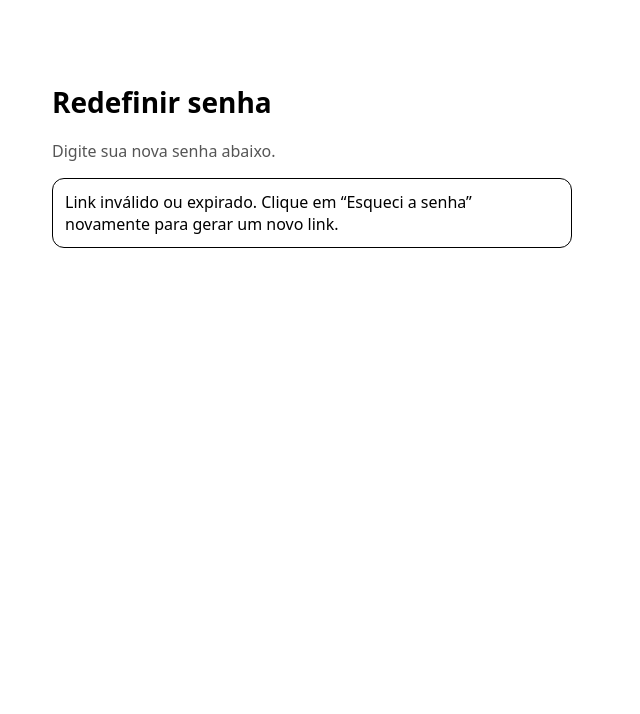
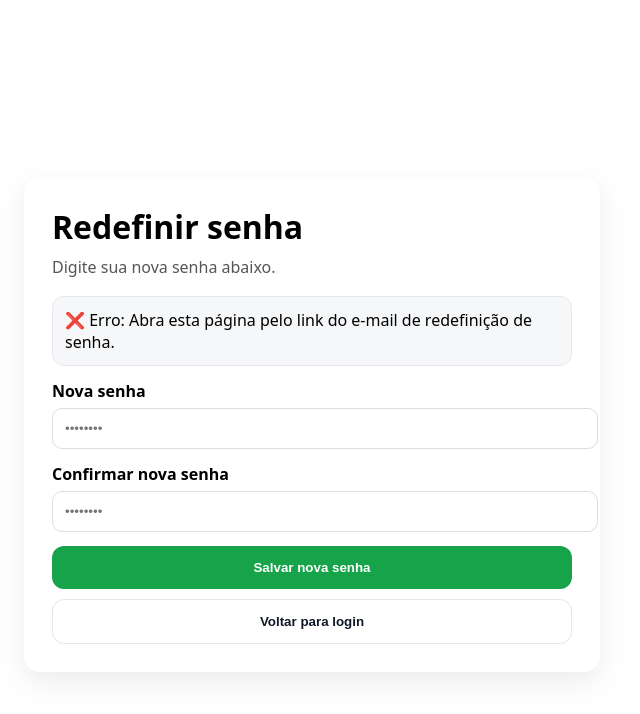
Before and after one commit to cleonenas123-dev/alerta-licitacao-v2, a Next.js app: page /reset-senha in a window 1280 px wide. Shown: the top 714 px of the page, without its empty margins (328-968 px from the left). Built offline with nearby package versions, Linux system fonts and the light colour scheme; no server answers.

Commit message:
Update page.js

```diff
--- a/app/reset-senha/page.js
+++ b/app/reset-senha/page.js
@@ -1,185 +1,156 @@
 "use client";
 
 import { useEffect, useMemo, useState } from "react";
-import { useRouter } from "next/navigation";
+import { useRouter, useSearchParams } from "next/navigation";
 import { supabase } from "@/lib/supabaseClient";
 
 export default function ResetSenhaPage() {
   const router = useRouter();
+  const searchParams = useSearchParams();
 
-  const [loading, setLoading] = useState(true);
   const [ready, setReady] = useState(false);
+  const [loading, setLoading] = useState(false);
 
-  const [senha, setSenha] = useState("");
-  const [confirmar, setConfirmar] = useState("");
+  const [password, setPassword] = useState("");
+  const [password2, setPassword2] = useState("");
 
   const [msg, setMsg] = useState("");
-  const [msgType, setMsgType] = useState("info"); // "error" | "success" | "info"
 
-  const msgClass = useMemo(() => {
-    if (msgType === "error") return "border-red-300 bg-red-50 text-red-800";
-    if (msgType === "success") return "border-green-300 bg-green-50 text-green-800";
-    return "border-blue-200 bg-blue-50 text-blue-900";
-  }, [msgType]);
+  function setMsgOk(text) {
+    setMsg(text);
+  }
+  function setMsgErro(text) {
+    setMsg(`❌ Erro: ${text}`);
+  }
+
+  const tokenHash = useMemo(() => searchParams?.get("token_hash"), [searchParams]);
+  const type = useMemo(() => searchParams?.get("type"), [searchParams]);
 
   useEffect(() => {
-    (async () => {
-      setLoading(true);
+    async function init() {
       setMsg("");
-      try {
-        // 1) Se o Supabase estiver usando "code" (PKCE), ele vem como querystring
-        const qs = new URLSearchParams(window.location.search);
-        const code = qs.get("code");
 
-        if (code) {
-          const { error } = await supabase.auth.exchangeCodeForSession(code);
-          if (error) throw error;
+      // 1) Caso venha token_hash (modo OTP)
+      if (tokenHash && type) {
+        const { error } = await supabase.auth.verifyOtp({
+          type: type, // normalmente "recovery"
+          token_hash: tokenHash,
+        });
+
+        if (error) {
+          setMsgErro("Link inválido ou expirado. Peça um novo e-mail de redefinição.");
           setReady(true);
           return;
         }
 
-        // 2) Se vier no HASH (#access_token=...&refresh_token=...&type=recovery)
-        const hash = window.location.hash?.replace("#", "") || "";
-        const hp = new URLSearchParams(hash);
-
-        const type = hp.get("type");
-        const access_token = hp.get("access_token");
-        const refresh_token = hp.get("refresh_token");
-
-        if (type !== "recovery" || !access_token || !refresh_token) {
-          setMsgType("error");
-          setMsg("Link inválido ou expirado. Clique em “Esqueci a senha” novamente para gerar um novo link.");
+        setReady(true);
         return;
       }
 
+      // 2) Caso venha access_token no hash (#access_token=...)
+      if (typeof window !== "undefined" && window.location.hash) {
+        const hash = window.location.hash.replace("#", "");
+        const h = new URLSearchParams(hash);
+        const access_token = h.get("access_token");
+        const refresh_token = h.get("refresh_token");
+
+        if (access_token && refresh_token) {
           const { error } = await supabase.auth.setSession({ access_token, refresh_token });
-        if (error) throw error;
+          if (error) {
+            setMsgErro("Link inválido ou expirado. Peça um novo e-mail de redefinição.");
+            setReady(true);
+            return;
+          }
+          setReady(true);
+          return;
+        }
+      }
 
+      // Se não veio nada, provavelmente abriram direto a página
+      setMsgErro("Abra esta página pelo link do e-mail de redefinição de senha.");
       setReady(true);
-      } catch (e) {
-        setMsgType("error");
-        setMsg("Não foi possível validar o link de redefinição. Gere um novo link em “Esqueci a senha”.");
-      } finally {
-        setLoading(false);
     }
-    })();
-  }, []);
 
-  async function handleSubmit(e) {
+    init();
+  }, [tokenHash, type]);
+
+  async function handleUpdatePassword(e) {
     e.preventDefault();
+    setLoading(true);
     setMsg("");
 
-    if (senha.length < 6) {
-      setMsgType("error");
-      setMsg("A senha deve ter pelo menos 6 caracteres.");
+    if (password.length < 6) {
+      setMsgErro("A senha precisa ter pelo menos 6 caracteres.");
+      setLoading(false);
       return;
     }
 
-    if (senha !== confirmar) {
-      setMsgType("error");
-      setMsg("As senhas não conferem.");
+    if (password !== password2) {
+      setMsgErro("As senhas não conferem.");
+      setLoading(false);
       return;
     }
 
-    try {
-      setLoading(true);
-      const { error } = await supabase.auth.updateUser({ password: senha });
-      if (error) throw error;
+    const { error } = await supabase.auth.updateUser({ password });
 
-      setMsgType("success");
-      setMsg("Senha criada com sucesso!");
-
-      // opcional: limpa hash pra não reusar tokens
-      window.history.replaceState(null, "", "/reset-senha");
-
-    } catch (e) {
-      setMsgType("error");
-      setMsg("Não foi possível atualizar a senha. Gere um novo link e tente novamente.");
-    } finally {
+    if (error) {
+      setMsgErro(error.message);
       setLoading(false);
-    }
+      return;
     }
 
-  if (loading && !msg) {
-    return (
-      <div style={{ maxWidth: 520, margin: "48px auto", padding: 16 }}>
-        <h1 style={{ fontSize: 28, fontWeight: 800 }}>Redefinir senha</h1>
-        <p style={{ marginTop: 12 }}>Validando link…</p>
-      </div>
-    );
+    setMsgOk("✅ Senha criada com sucesso! Você já pode entrar.");
+    setLoading(false);
   }
 
   return (
-    <div style={{ maxWidth: 520, margin: "48px auto", padding: 16 }}>
-      <h1 style={{ fontSize: 28, fontWeight: 800 }}>Redefinir senha</h1>
-      <p style={{ marginTop: 8, color: "#555" }}>
+    <div style={{ minHeight: "100vh", display: "flex", alignItems: "center", justifyContent: "center", padding: 24 }}>
+      <div style={{ width: "100%", maxWidth: 520, background: "#fff", borderRadius: 16, padding: 28, boxShadow: "0 10px 30px rgba(0,0,0,0.08)" }}>
+        <h1 style={{ fontSize: 32, margin: 0, marginBottom: 8 }}>Redefinir senha</h1>
+        <p style={{ marginTop: 0, color: "#555", marginBottom: 18 }}>
           Digite sua nova senha abaixo.
         </p>
 
         {msg && (
-        <div
-          className={msgClass}
-          style={{
-            marginTop: 16,
-            border: "1px solid",
-            borderRadius: 12,
-            padding: 12,
-          }}
-        >
+          <div style={{ background: "#f6f7f9", border: "1px solid #e6e8ee", padding: 12, borderRadius: 12, marginBottom: 14 }}>
             {msg}
           </div>
         )}
 
         {ready && (
-        <form onSubmit={handleSubmit} style={{ marginTop: 16 }}>
-          <label style={{ display: "block", fontWeight: 700, marginTop: 12 }}>
-            Nova senha
-          </label>
+          <form onSubmit={handleUpdatePassword}>
+            <label style={{ display: "block", fontWeight: 600, marginBottom: 6 }}>Nova senha</label>
             <input
               type="password"
-            value={senha}
-            onChange={(e) => setSenha(e.target.value)}
-            style={{
-              width: "100%",
-              padding: 12,
-              borderRadius: 10,
-              border: "1px solid #ddd",
-              marginTop: 6,
-            }}
-            placeholder="Digite sua nova senha"
+              value={password}
+              onChange={(e) => setPassword(e.target.value)}
+              placeholder="••••••••"
+              style={{ width: "100%", padding: 12, borderRadius: 10, border: "1px solid #ddd", marginBottom: 14 }}
+              required
             />
 
-          <label style={{ display: "block", fontWeight: 700, marginTop: 12 }}>
-            Confirmar senha
-          </label>
+            <label style={{ display: "block", fontWeight: 600, marginBottom: 6 }}>Confirmar nova senha</label>
             <input
               type="password"
-            value={confirmar}
-            onChange={(e) => setConfirmar(e.target.value)}
-            style={{
-              width: "100%",
-              padding: 12,
-              borderRadius: 10,
-              border: "1px solid #ddd",
-              marginTop: 6,
-            }}
-            placeholder="Digite novamente"
+              value={password2}
+              onChange={(e) => setPassword2(e.target.value)}
+              placeholder="••••••••"
+              style={{ width: "100%", padding: 12, borderRadius: 10, border: "1px solid #ddd", marginBottom: 14 }}
+              required
             />
 
             <button
               type="submit"
               disabled={loading}
               style={{
-              marginTop: 16,
                 width: "100%",
-              padding: 12,
+                padding: 14,
                 borderRadius: 12,
                 border: "none",
-              background: "#0b1220",
-              color: "white",
+                background: "#16a34a",
+                color: "#fff",
                 fontWeight: 800,
-              cursor: "pointer",
-              opacity: loading ? 0.7 : 1,
+                cursor: loading ? "not-allowed" : "pointer",
               }}
             >
               {loading ? "Salvando..." : "Salvar nova senha"}
@@ -187,22 +158,24 @@ export default function ResetSenhaPage() {
 
             <button
               type="button"
-            onClick={() => router.push("/")}
+              onClick={() => router.push("/login")}
               style={{
-              marginTop: 10,
                 width: "100%",
-              padding: 12,
+                padding: 14,
                 borderRadius: 12,
-              border: "1px solid #ddd",
-              background: "white",
+                border: "1px solid #e5e7eb",
+                background: "#fff",
+                color: "#111827",
                 fontWeight: 800,
                 cursor: "pointer",
+                marginTop: 10,
               }}
             >
-            Voltar para a página inicial
+              Voltar para login
             </button>
           </form>
         )}
       </div>
+    </div>
   );
 }
```
Lines whose indentation alone changed are shown as unchanged.
